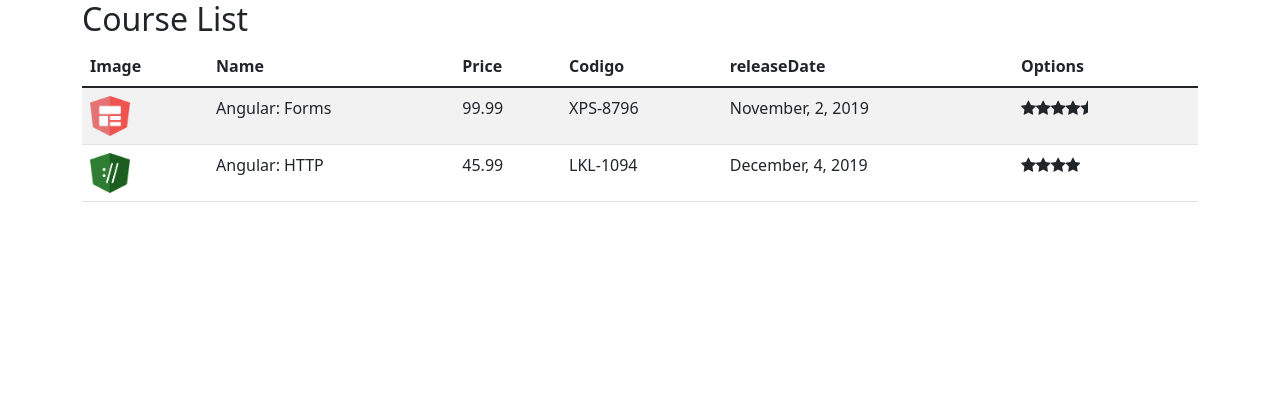
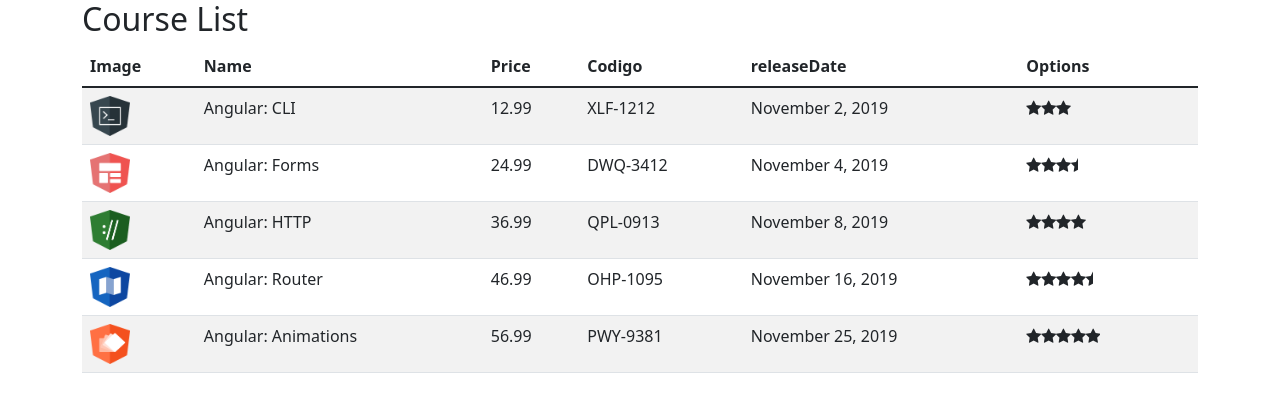
Before and after one commit to fernandojsjr/dio-introducao_angualr_8-client, an Angular app: page / in a window 1280 px wide. Shown: the top 412 px of the page. Built offline with nearby package versions, Linux system fonts and the light colour scheme.

Commit message:
o que e injeção de dependencia

```diff
--- a/src/app/courses/course-list.component.html
+++ b/src/app/courses/course-list.component.html
@@ -17,7 +17,7 @@
       <td>{{ course.name }}</td>
       <td>{{ course.price }}</td>
       <td>{{ course.code }}</td>
-      <td>{{ course.relaseDate }}</td>
+      <td>{{ course.releaseDate }}</td>
       <td>
         <app-star [rating]="course.rating"></app-star>
       <td></td>
--- a/src/app/courses/course-list.component.ts
+++ b/src/app/courses/course-list.component.ts
@@ -1,5 +1,6 @@
 import { Component } from "@angular/core";
 import { Course } from "./course";
+import { CourseService } from "./course.service";
 
 @Component({
   selector: 'app-course-list',
@@ -9,30 +10,12 @@
 
   courses: Course[] = [];
 
+  constructor(private courceService: CourseService){
+    this.courses = courceService.retrievAll();
+  }
+
   ngOnInit(): void {
-    this.courses = [
-      {
-        id: 1,
-        name: 'Angular: Forms',
-        imageUrl: '/assets/images/forms.png',
-        price: 99.99,
-        code: 'XPS-8796',
-        duration: 120,
-        rating:  4.5,
-        relaseDate: 'November, 2, 2019'
-      },
-      {
-        id: 2,
-        name: 'Angular: HTTP',
-        imageUrl: '/assets/images/http.png',
-        price: 45.99,
-        code: 'LKL-1094',
-        duration: 80,
-        rating: 4,
-        relaseDate: 'December, 4, 2019'
-      },
 
-    ]
   }
 
 }
--- /dev/null
+++ b/src/app/courses/course.service.ts
@@ -0,0 +1,71 @@
+import { Injectable } from "@angular/core";
+import { Course } from "./course";
+
+
+@Injectable({
+  providedIn: 'root'
+})
+export class CourseService {
+
+  retrievAll(): Course[] {
+    return COURSES;
+  }
+}
+
+var COURSES: Course[] = [
+  {
+      id: 1,
+      name: 'Angular: CLI',
+      releaseDate: 'November 2, 2019',
+      description: 'Neste curso, os alunos irão obter um grande conhecimento nos principais recursos do CLI.',
+      duration: 120,
+      code: 'XLF-1212',
+      rating: 3,
+      price: 12.99,
+      imageUrl: '/assets/images/cli.png',
+  },
+  {
+      id: 2,
+      name: 'Angular: Forms',
+      releaseDate: 'November 4, 2019',
+      description: 'Neste curso, os alunos irão obter um conhecimento aprofundado sobre os recursos disponíveis no módulo de Forms.',
+      duration: 80,
+      code: 'DWQ-3412',
+      rating: 3.5,
+      price: 24.99,
+      imageUrl: '/assets/images/forms.png',
+  },
+  {
+      id: 3,
+      name: 'Angular: HTTP',
+      releaseDate: 'November 8, 2019',
+      description: 'Neste curso, os alunos irão obter um conhecimento aprofundado sobre os recursos disponíveis no módulo de HTTP.',
+      duration: 80,
+      code: 'QPL-0913',
+      rating: 4.0,
+      price: 36.99,
+      imageUrl: '/assets/images/http.png',
+  },
+  {
+      id: 4,
+      name: 'Angular: Router',
+      releaseDate: 'November 16, 2019',
+      description: 'Neste curso, os alunos irão obter um conhecimento aprofundado sobre os recursos disponíveis no módulo de Router.',
+      duration: 80,
+      code: 'OHP-1095',
+      rating: 4.5,
+      price: 46.99,
+      imageUrl: '/assets/images/router.png',
+  },
+  {
+      id: 5,
+      name: 'Angular: Animations',
+      releaseDate: 'November 25, 2019',
+      description: 'Neste curso, os alunos irão obter um conhecimento aprofundado sobre os recursos disponíveis sobre Animation.',
+      duration: 80,
+      code: 'PWY-9381',
+      rating: 5,
+      price: 56.99,
+      imageUrl: '/assets/images/animations.png',
+  }
+];
--- a/src/app/courses/course.ts
+++ b/src/app/courses/course.ts
@@ -6,5 +6,6 @@
   code: string = '';
   duration: number = 0;
   rating: number = 0;
-  relaseDate: string = '';
+  releaseDate: string = '';
+  description?: string;
 }
```
